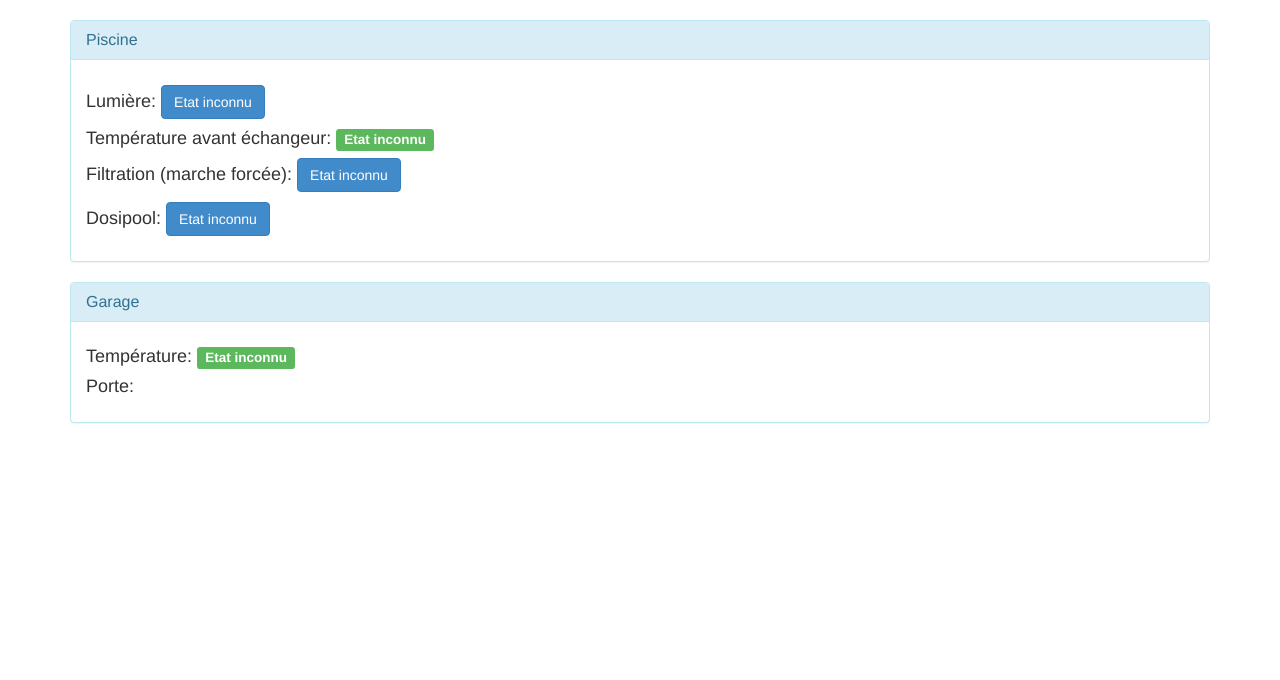
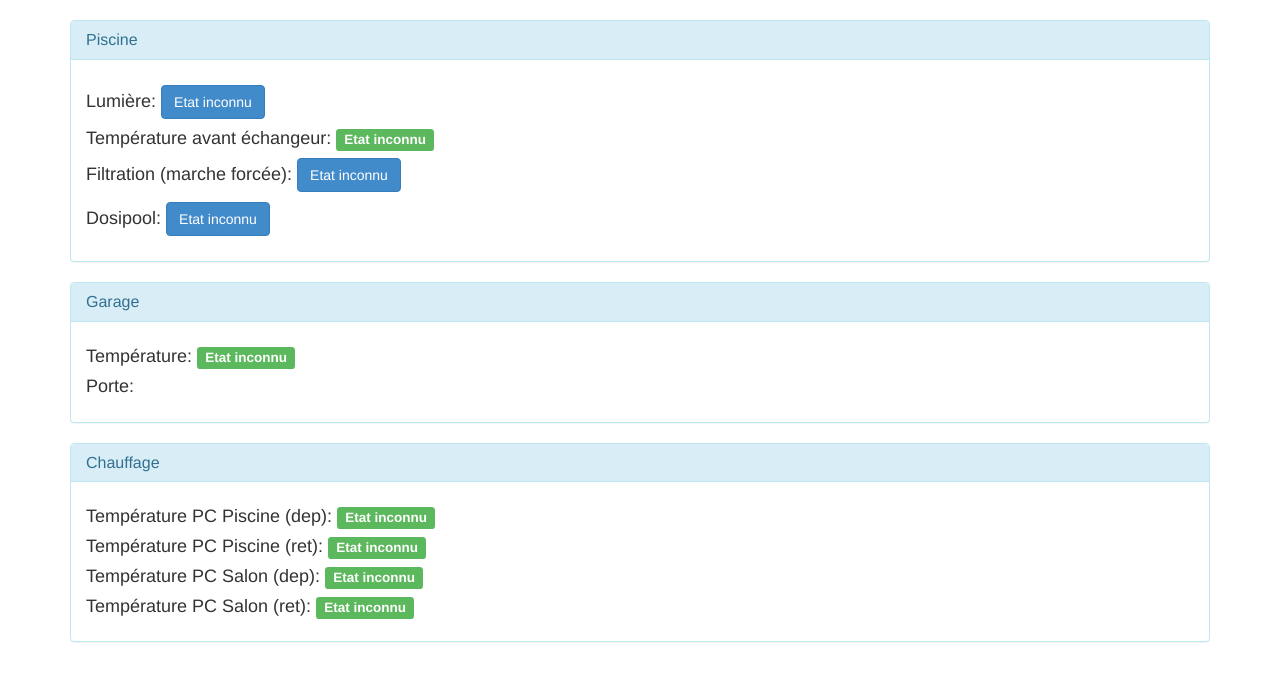
Before and after one commit to kptdobe/home_pool_v2, a website: page resources/index.html in a window 1280 px wide. Drawn offline with Linux system fonts and the light colour scheme; no server answers.

Commit message:
Added heat temps

```diff
--- a/resources/index.html
+++ b/resources/index.html
@@ -30,7 +30,6 @@
             <h4>Filtration (marche forcée): <div class="home-Switch" data-config='{"url": "/api/pool/filtration"}'></div></h4>
             <h4>Dosipool: <div class="home-Switch" data-config='{"url": "/api/pool/dosi"}'></div></h4>
             <!--<h4>Filtration: <div class="home-Scheduler" data-config='{"id": "filtration", "data": { "url": "/api/pool/filtration"}, "startFct":"function() {//console.log(\"from client start\");}", "stopFct":"function() {//console.log(\"from client stop\");}"}'></div></h4>-->
-            <!--<h4>Démarrage manuel filtration: <div class="home-Switch" data-config='{"url": "/api/pool/filtration"}'></div></h4>-->
             <!--<h4>Chauffage: <div class="home-TemperatureInput" data-config='{"id": "poolTemperature", "data": {"url":"/api/pool/temp"}}'></div></h4>-->
         </div>
     </div>
@@ -41,6 +40,17 @@
         <div class="panel-body">
             <h4>Température: <a href="/log/sensors/tchart"><div class="home-TemperatureDisplay" data-config='{"url": "/api/garage/temp"}'></div></a></h4>
             <h4>Porte: <div class="home-OpeningDisplay" data-config='{"url": "/api/garage/door"}'></div></h4>
+        </div>
+    </div>
+    <div class="panel panel-info">
+        <div class="panel-heading">
+            <h3 class="panel-title">Chauffage</h3>
+        </div>
+        <div class="panel-body">
+            <h4>Température PC Piscine (dep): <div class="home-TemperatureDisplay" data-config='{"url": "/api/heat/temp_heat_pcp_dep"}'></div></h4>
+            <h4>Température PC Piscine (ret): <div class="home-TemperatureDisplay" data-config='{"url": "/api/heat/temp_heat_pcp_ret"}'></div></h4>
+            <h4>Température PC Salon (dep): <div class="home-TemperatureDisplay" data-config='{"url": "/api/heat/temp_heat_pcs_dep"}'></div></h4>
+            <h4>Température PC Salon (ret): <div class="home-TemperatureDisplay" data-config='{"url": "/api/heat/temp_heat_pcs_ret"}'></div></h4>
         </div>
     </div>
 </div>
```
